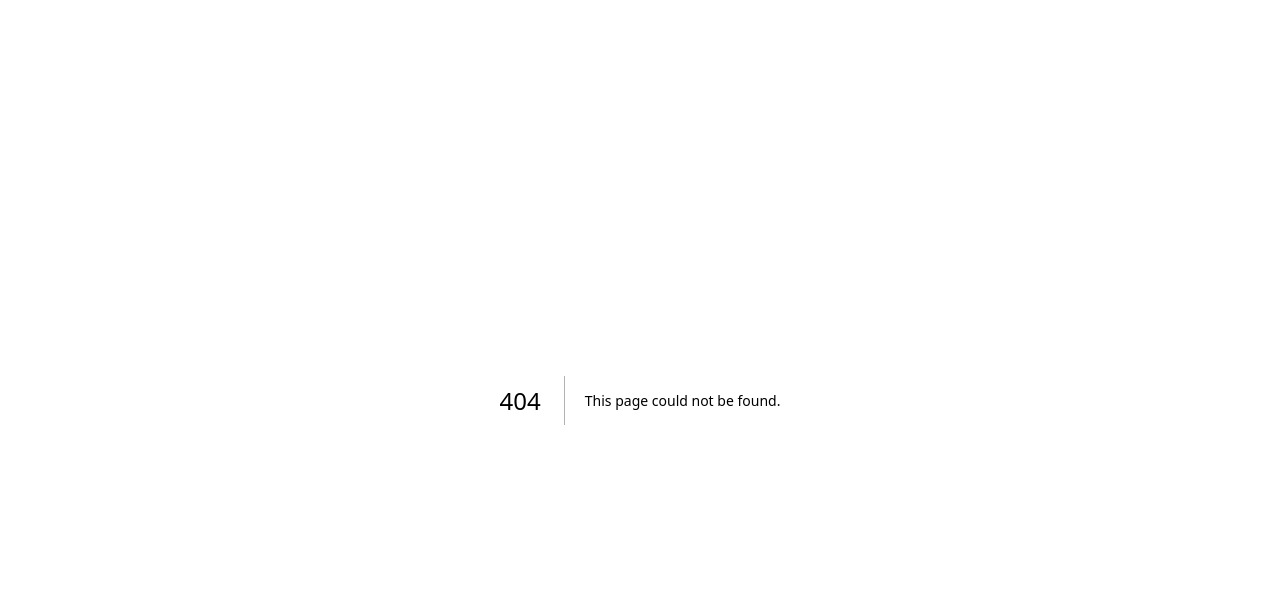
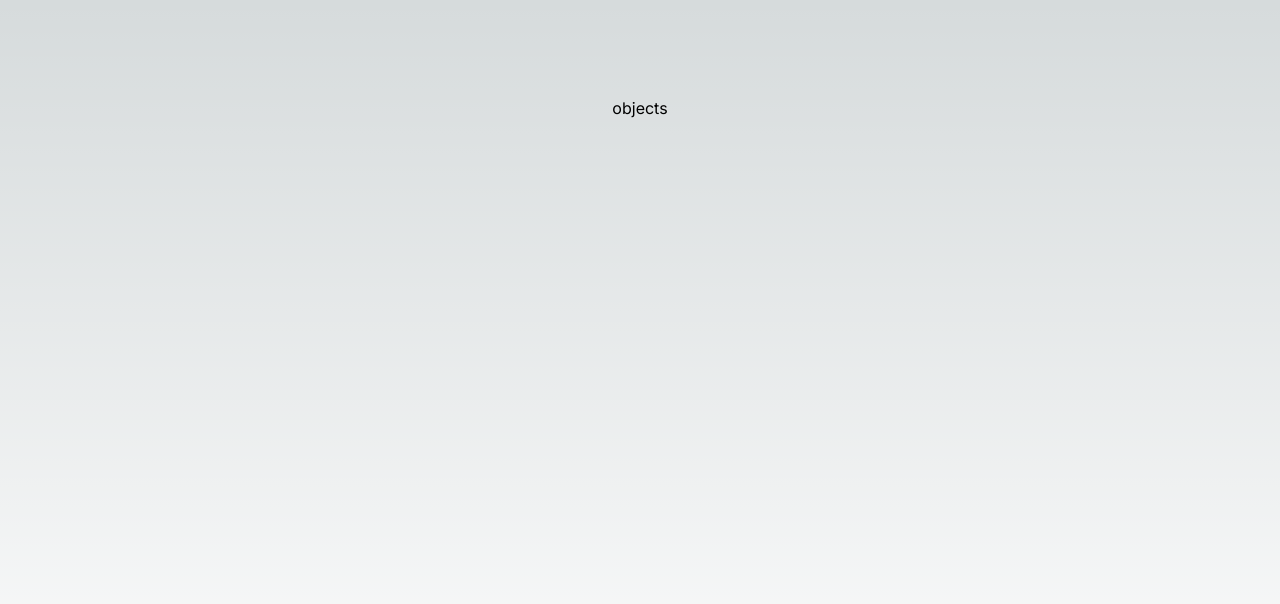
Before and after one commit to NickRisinger/fuji, a Next.js app: page /objects in a window 1280 px wide. Before the commit this address had no page. Shown: the top 604 px of the page. Built offline with nearby package versions, Linux system fonts and the light colour scheme.

Commit message:
chore: add objects page

```diff
--- a/src/app/layout.tsx
+++ b/src/app/layout.tsx
@@ -1,12 +1,12 @@
-import type { Metadata } from "next";
-import { Inter } from "next/font/google";
-import "./globals.css";
+import type { Metadata } from 'next';
+import { Inter } from 'next/font/google';
+import './globals.css';
 
-const inter = Inter({ subsets: ["latin"] });
+const inter = Inter({ subsets: ['latin'] });
 
 export const metadata: Metadata = {
-  title: "Create Next App",
-  description: "Generated by create next app",
+  title: 'Create Next App',
+  description: 'Generated by create next app',
 };
 
 export default function RootLayout({
@@ -15,8 +15,8 @@ export default function RootLayout({
   children: React.ReactNode;
 }>) {
   return (
-    <html lang="en">
-      <body className={inter.className}>{children}</body>
+    <html lang="ru">
+      <body style={inter.style}>{children}</body>
     </html>
   );
 }
--- /dev/null
+++ b/src/app/objects/page.tsx
@@ -0,0 +1,7 @@
+export default function Objects() {
+  return (
+    <main className="flex min-h-screen flex-col items-center justify-between p-24">
+      objects
+    </main>
+  );
+}
```
